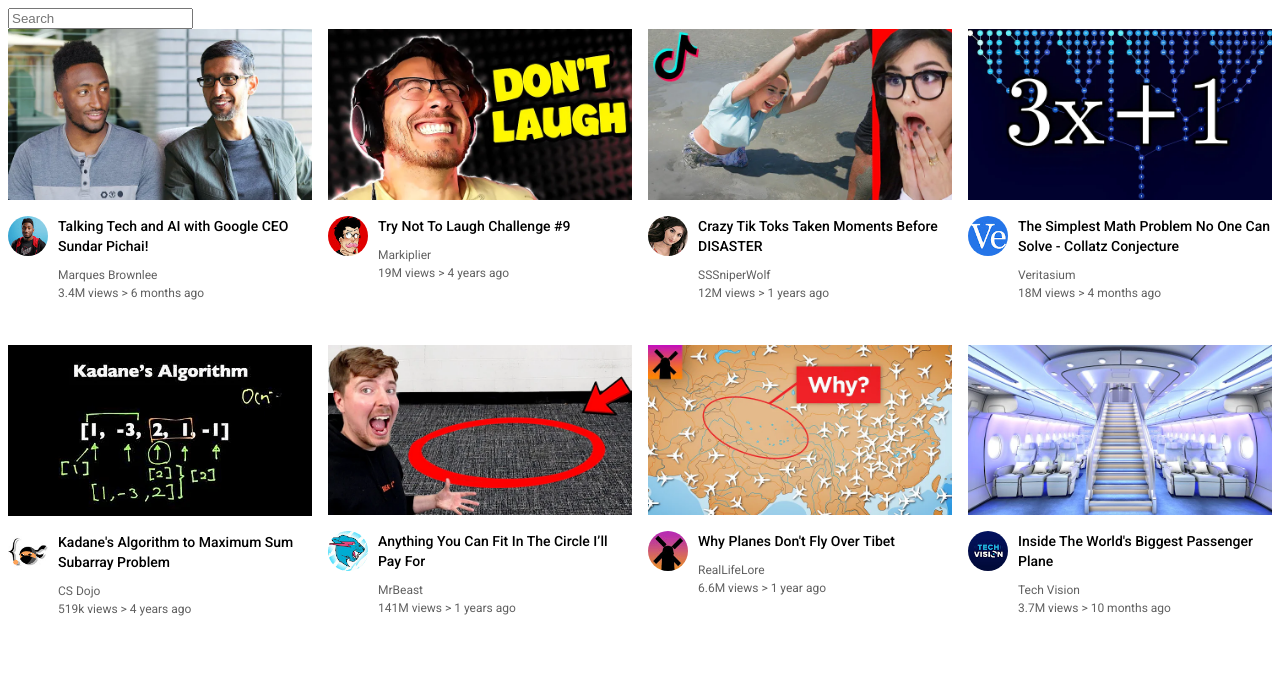
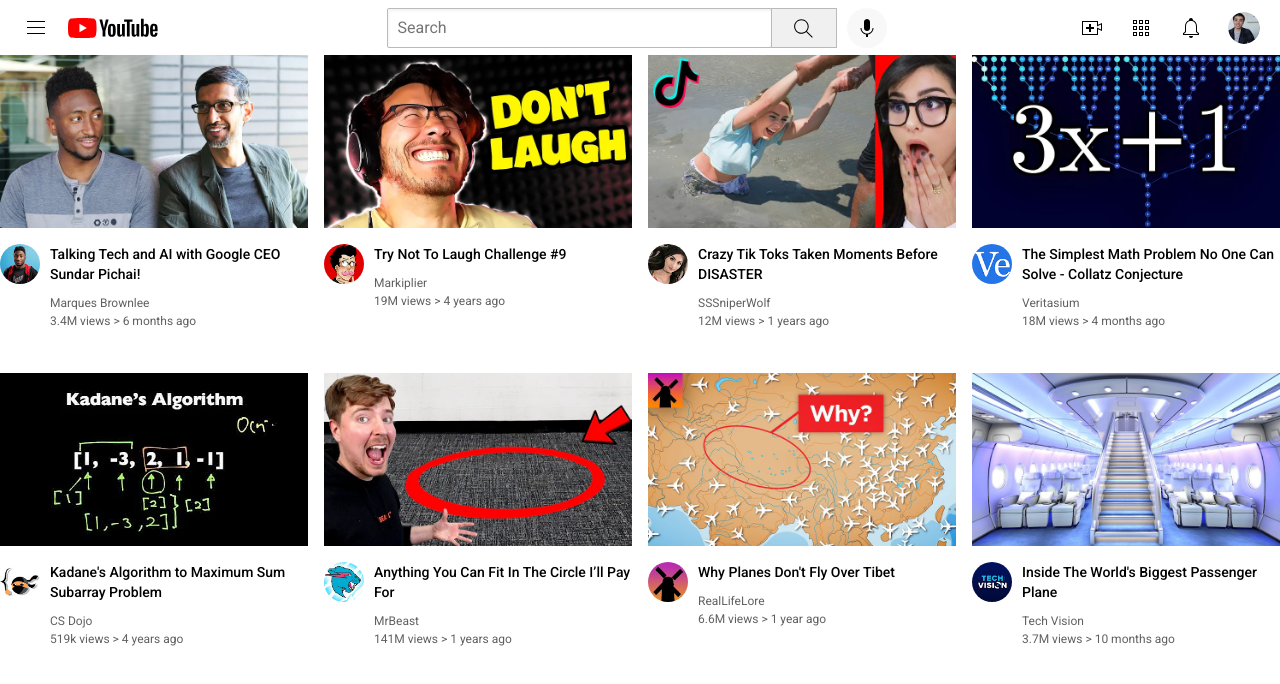
Before and after one commit to shraddhasalvi27/YouTubePage-html-css, a plain HTML site: page youtube.html in a window 1280 px wide. Drawn offline with Linux system fonts and the light colour scheme.

Commit message:
Done with FlexBox

```diff
--- a/youtube.html
+++ b/youtube.html
@@ -7,13 +7,35 @@
         <link rel="preconnect" href="https://fonts.googleapis.com">
         <link rel="preconnect" href="https://fonts.gstatic.com" crossorigin>
         <link href="https://fonts.googleapis.com/css2?family=Roboto:wght@400;500;700&display=swap" rel="stylesheet">
-
+        <link rel="stylesheet" href="header.css">
     </head>
     <body>
-        <input  class = search-bar type ="text" placeholder ="Search">
+        <div class = "header">
+            <div class = "left-section">
+                <img class ="hamburger-menu" src="thumbnail\hamburger-menu.svg">
+                <img class = "youtube-logo" src="thumbnail\youtube-logo.svg">
+            </div>
+            <div class ="middle-section">
+               <input  class = search-bar type ="text" placeholder ="Search">
+               <button class = "search-button">
+                   <img class = "search" src="thumbnail\search.svg">
+               </button>
+               <button class = "voice-search-button">
+                <img class = "voice-search" src="thumbnail\voice-search-icon.svg">
+               </button>
+
+            </div>
+            <div class="right-section">
+                <img class = "upload" src="thumbnail\upload.svg">
+                <img class ="youtube-apps " src="thumbnail\youtube-apps.svg">
+                <img class ="notifications" src="thumbnail\notifications.svg">
+                <img class = "my-channel" src="thumbnail\my-channel.jpeg">
+
+            </div>
+        </div>
 
           <!-- <input  class = search-bar type ="text" placeholder ="Search"> -->
-    <div class = "video-grid">
+        <div class = "video-grid">
 
         <div class = "video-preview">
 
--- a/youtube_style.css
+++ b/youtube_style.css
@@ -1,3 +1,8 @@
+
+body{
+    margin:0;
+
+}
 p{
     font-family: Roboto,Arial;
     margin-top: 0;
@@ -61,3 +66,108 @@ p{
     row-gap: 45px;
 
 }
+
+
+/* started with header */
+.header{
+    height: 55px;
+    display: flex;
+    flex-direction: row;
+    justify-content: space-between;
+    /* it is for distribute the content evenly */
+}
+
+.left-section{
+    display: flex;
+    align-items: center;
+}
+.hamburger-menu{
+    height: 24px;
+    margin-left: 24px;
+    margin-right: 20px;
+}
+.youtube-logo{
+   height: 20px;
+}
+
+.middle-section{
+    flex:1;
+    margin-left: 70px;
+    margin-right: 35px;
+    max-width: 500px;
+    display: flex;
+    align-items:center;
+}
+.search-bar{
+    flex: 1;
+    height: 36px;
+    padding-left: 10px;
+    font-size: 16px;
+    border-width:1px;
+    border-style: solid;
+    border-color: rgb(186, 186, 186);
+    border-radius: 2px;
+    box-shadow: inset 1px 2px 3px rgba(0, 0, 0, 0.05);
+    width: 0;
+
+}
+.search-bar::placeholder{
+    font-family: Roboto,Arial;
+
+}
+
+.search-button{
+    height: 40px;
+    width: 66px;
+    background-color: rgb(240, 240, 240);
+    border-width: 1px;
+    border-style: solid;
+    border-color:rgb(186, 186, 186);
+    margin-left: -1px;
+    margin-right: 10px;
+}
+.search{
+    height: 25px;
+    margin-top: 4px;
+}
+.voice-search-button{
+    height: 40px;
+    width:40px;
+    border-radius: 20px;
+    border:none;
+    background-color: rgb(248, 248, 248);
+}
+.voice-search{
+    height: 24px;
+    margin-top: 4px;
+
+
+}
+
+.right-section{
+    width:180px;
+    margin-right: 20px;
+    display: flex;
+    align-items: center;
+    justify-content: space-between;
+    flex-shrink: 0;
+    /* it stops from shrinking */
+
+}
+.upload{
+    height: 24px;
+
+}
+.youtube-apps{
+
+    height: 24px;
+}
+.notifications{
+    height: 24px;
+
+}
+.my-channel{
+    height: 32px;
+    border-radius: 16px;
+
+}
```
Also changed, not shown: flexbox.html (added, +33 -0 lines), header.css (added), thumbnail/hamburger-menu.svg (added), thumbnail/my-channel.jpeg (added), thumbnail/notifications.svg (added), thumbnail/search.svg (added), thumbnail/upload.svg (added), thumbnail/voice-search-icon.svg (added), thumbnail/youtube-apps.svg (added), thumbnail/youtube-logo.svg (added).
